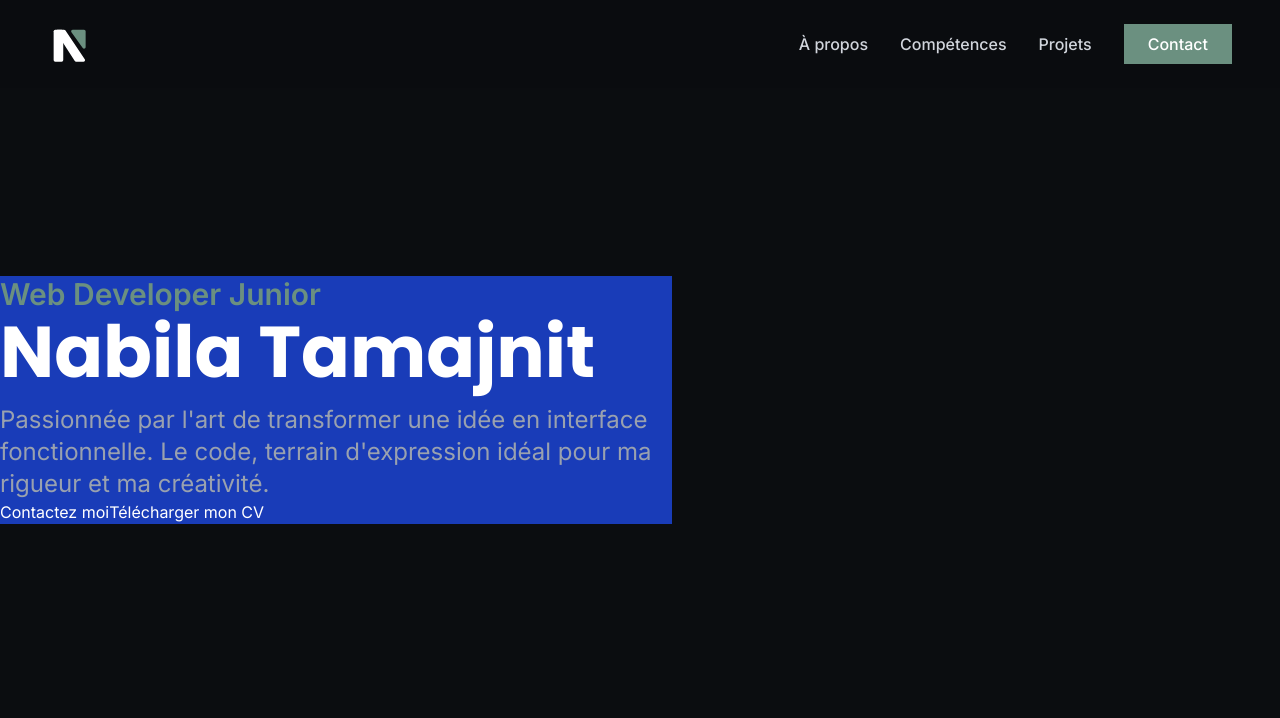
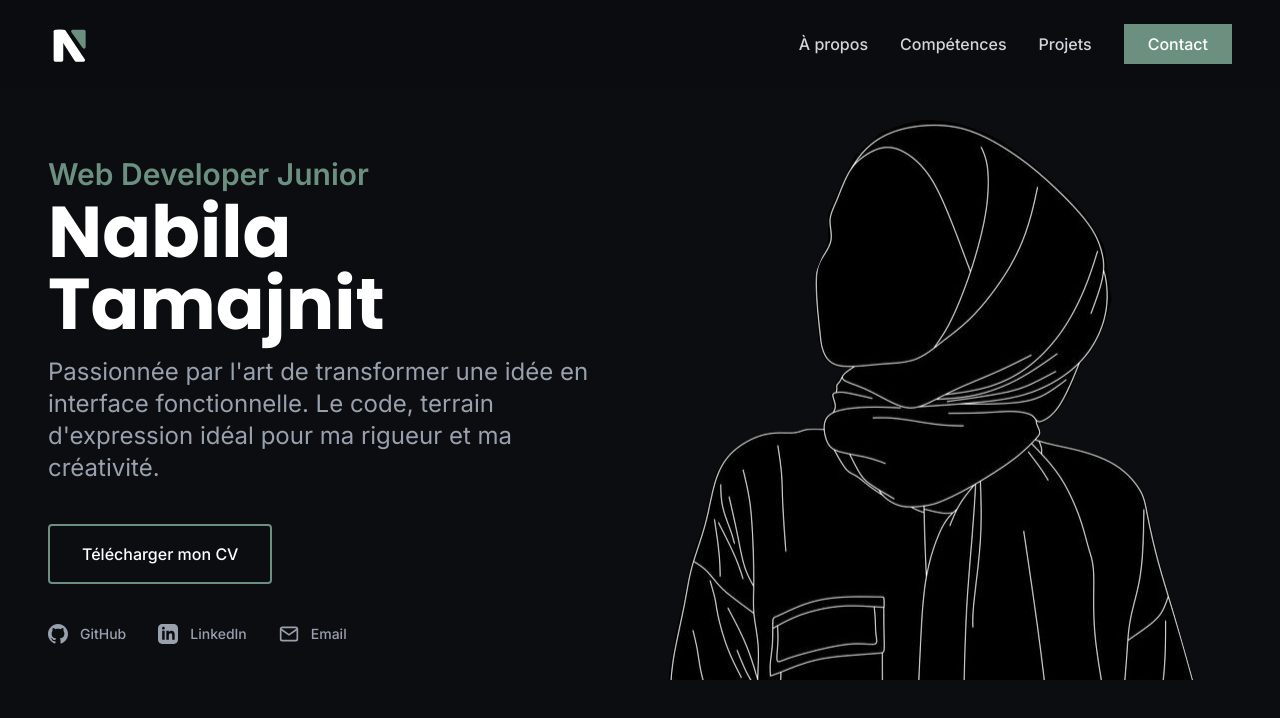
Before and after one commit to nabila-tamajnit/Portfolio, a React (Vite) app: page / in a window 1280 px wide. Shown: the top 718 px of the page. Built offline with nearby package versions, Linux system fonts and the light colour scheme.

Commit message:
Temporarily end the Hero section

```diff
--- a/src/components/sections/Hero.jsx
+++ b/src/components/sections/Hero.jsx
@@ -1,28 +1,52 @@
-
+import { SocialLinks } from "../common/SocialLinks";
 
 export const Hero = () => {
 
     return (
-        <div className="min-h-screen bg-dark-bg flex items-center mx-auto">
-            <div className="bg-blue-800 w-2xl">
+        <section className="min-h-screen bg-dark-bg flex items-center px-6 lg:px-12" >
+
+            <div className="max-w-7xl mx-auto grid lg:grid-cols-2 gap-12 items-center w-full">
+
+                <div className="flex flex-col gap-10">
+
+                    {/* Titre */}
+                    <div className="">
+
                         <p className="text-3xl text-sage-green font-bold mb-1">
                             Web Developer Junior
                         </p>
+
                         <h1 className="text-7xl font-poppins font-bold text-white mb-4">
                             Nabila Tamajnit
                         </h1>
+
                         <p className="text-2xl text-gray-400 mt-4">
                             Passionnée par l'art de transformer une idée en interface fonctionnelle. Le code, terrain d'expression idéal pour ma rigueur et ma créativité.
                         </p>
 
+                    </div>
+
+                    {/* Boutons */}
                     <div>
-                    <button className="text-white" >Contactez moi</button>
-                    <button className="text-white" >Télécharger mon CV</button>
+                        <a
+                            href="#"
+                            className="inline-block px-8 py-4 border-2 border-sage-green rounded text-white font-medium hover:bg-sage-green transition-colors"
+                        >
+                            Télécharger mon CV</a>
                     </div>
-            </div>
-            <div>
+
+                    <SocialLinks />
 
                 </div>
+
+                <div className="max-h-140 aspect-square overflow-hidden bg-[url(/assets/profile_picture/profil-provisoire_1.svg)] bg-center-top bg-no-repeat hover:opacity-50 hover:scale-105 ease-linear " >
+                    {/* <img src="/assets/profil_picture/profil-provisoire.jpeg"
+                        alt="Nabila Tamajnit"
+                        className="w-full h-auto object-cover" /> */}
                 </div>
+
+            </div>
+
+        </section>
     )
 }
```
Lines whose indentation alone changed are shown as unchanged.
